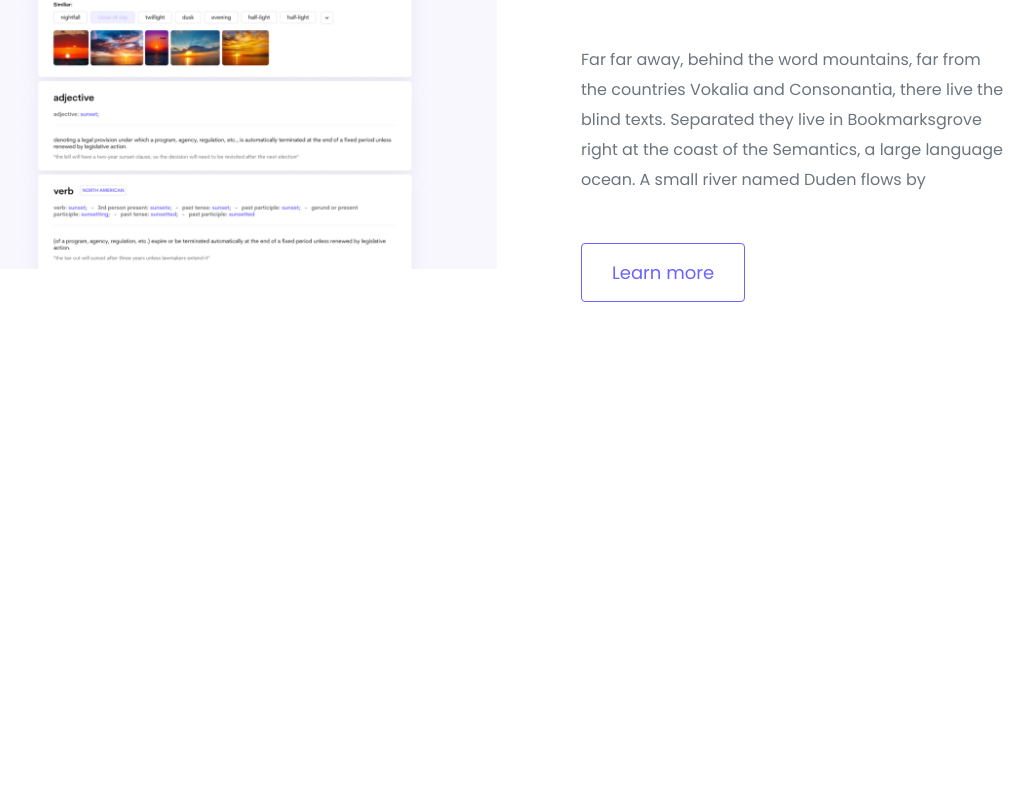
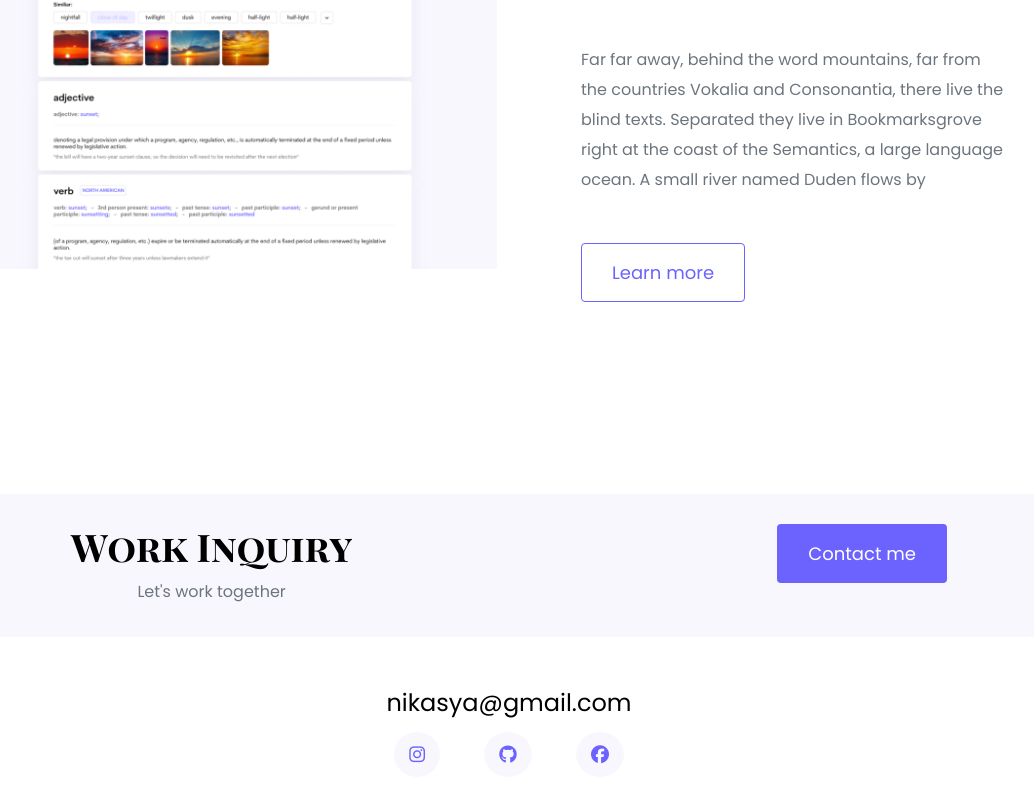
Before and after one commit to Nika-L/portfolio-project, a plain HTML site: page index.html in a window 1280 px wide. Shown: the part 2601-3389 px from the top of the page, without its empty margins (131-1165 px from the left). Before the commit the page ends 3023 px from the top, so only its background shows below. Drawn offline with nearby package versions, Linux system fonts and the light colour scheme.

Commit message:
Added footer

```diff
--- a/index.html
+++ b/index.html
@@ -100,10 +100,36 @@
               they live in Bookmarksgrove right at the coast of the Semantics, a
               large language ocean. A small river named Duden flows by
             </p>
-            <a href="" class="btn btn-branding-outline">Learn more</a>
+            <a href="" class="btn btn-branding-outline mb-4">Learn more</a>
           </div>
         </div>
       </div>
+      <footer>
+        <div
+          class="contact-box d-flex justify-content-between mb-5 mt-5 d-none d-md-flex"
+        >
+          <div>
+            <h4>Work Inquiry</h4>
+            <p class="text-muted">Let's work together</p>
+          </div>
+          <div>
+            <a href="" class="btn btn-branding"> Contact me </a>
+          </div>
+        </div>
+
+        <a href="mailto:nikasya@gmail.com" class="email-link"
+          >nikasya@gmail.com</a
+        >
+        <div class="social-links">
+          <a href="https://www.instagram.com/nikasya/"
+            ><i class="fa-brands fa-instagram"></i
+          ></a>
+          <a href="https://github.com/Nika-L"
+            ><i class="fa-brands fa-github"></i
+          ></a>
+          <a href=""><i class="fa-brands fa-facebook"></i></a>
+        </div>
+      </footer>
     </div>
   </body>
 </html>
--- a/styles/portfolio.css
+++ b/styles/portfolio.css
@@ -28,6 +28,10 @@ h1 {
 
 h2 {
   font-size: 64px;
+}
+
+h4 {
+  font-size: 38px;
 }
 
 p {
@@ -155,6 +159,14 @@ nav li.active a {
     font-size: 14px;
     margin-left: 10px;
   }
+
+  footer .contact-box {
+    padding: 30px;
+  }
+
+  h4 {
+    font-size: 24px;
+  }
 }
 
 .image-me {
@@ -189,3 +201,47 @@ nav li.active a {
 .content {
   margin: 30px;
 }
+
+footer {
+  text-align: center;
+}
+
+footer .contact-box {
+  background-color: var(--secondary-color);
+  padding: 30px 120px;
+  border-radius: 10px;
+  margin: 0;
+}
+
+footer .email-link {
+  text-decoration: none;
+  color: black;
+  font-size: 24px;
+  text-align: center;
+}
+footer .contact-box p {
+  margin: 0;
+}
+
+footer .email-link:hover {
+  color: var(--branding-color);
+  transition: all 150ms ease-in-out;
+}
+.social-links a {
+  color: var(--branding-color);
+  margin: 0px 20px;
+  font-size: 18px;
+  padding: 10px 15px;
+  background-color: var(--secondary-color);
+  border-radius: 50%;
+}
+
+.social-links a:hover {
+  background-color: var(--branding-color);
+  color: white;
+  transition: all 150ms ease-in-out;
+}
+
+.social-links {
+  padding: 20px;
+}
```
